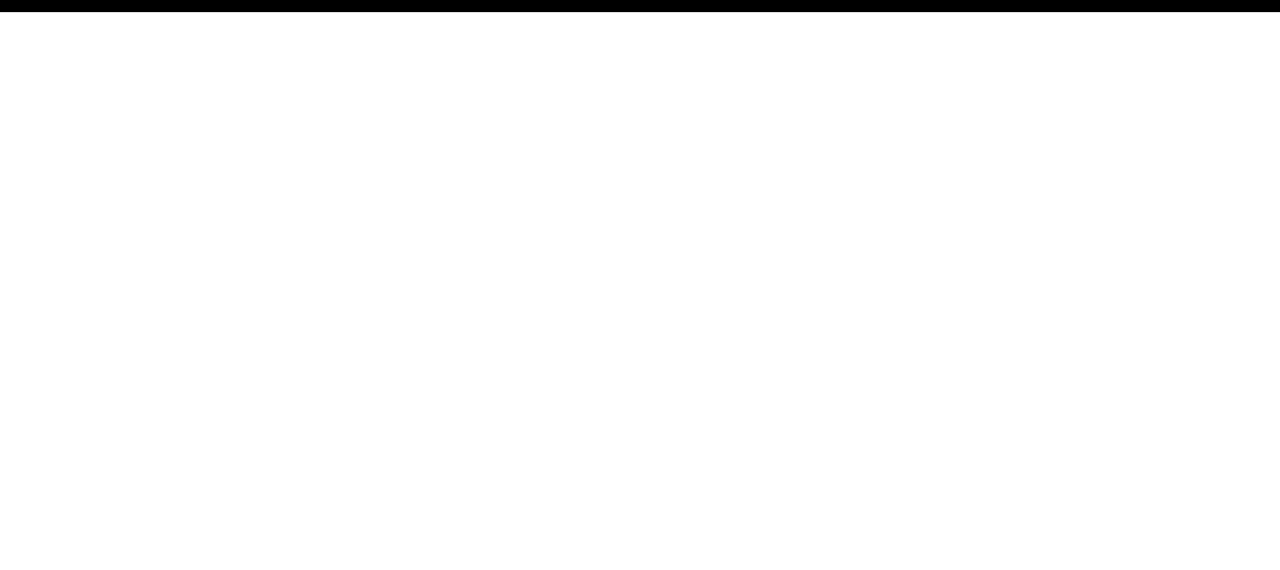
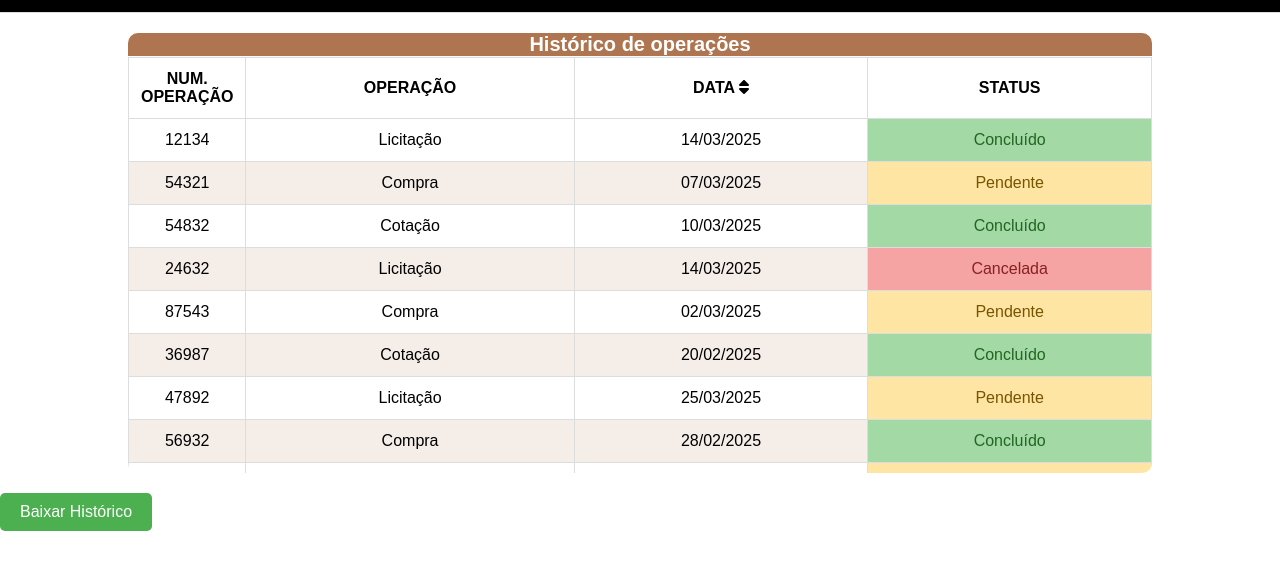
Before and after one commit to OrcaTudo-TCC/DTCC, a plain HTML site: page OrcaTudo/Historico.html in a window 1280 px wide. Shown: the part 68-638 px from the top of the page. Drawn offline with Linux system fonts and the light colour scheme.

Commit message:
Desenvolvendo Historico

```diff
--- a/OrcaTudo/Historico.html
+++ b/OrcaTudo/Historico.html
@@ -5,6 +5,7 @@
     <meta name="viewport" content="width=device-width, initial-scale=1.0">
     <title> Histórico de operações </title>
     <script src="https://kit.fontawesome.com/449a3898b7.js" crossorigin="anonymous"></script> <!--Código Font Awesome para os ícones do site-->
+    <script src="js/historico.js"></script>
     <link rel="stylesheet" href="css/header.css">
     <link rel="stylesheet" href="CSS/Historico.css">
 </head>
@@ -66,6 +67,104 @@
 
 
 
+    <container>
+
+        <div class="historico" >
+            <table>
+                <caption>Histórico de operações</caption>
+                <thead>
+                    <tr>
+                        <th>num. operação</th>
+                        <th>Operação</th>
+                        <th>Data <i class="fas fa-sort"></i></th> <!-- Ícone de ordenação -->
+                        <th>status</th>
+                    </tr>
+                </thead>
+                <tbody>
+                    <tr>
+                        <td>12134</td>
+                        <td>Licitação</td>
+                        <td>14/03/2025</td>
+                        <td class="status" id="concluido">Concluído</td>
+                    </tr>
+                    <tr>
+                        <td>54321</td>
+                        <td>Compra</td>
+                        <td>07/03/2025</td>
+                        <td class="status" id="pendente">Pendente</td>
+                    </tr>
+                    <tr>
+                        <td>54832</td>
+                        <td>Cotação</td>
+                        <td>10/03/2025</td>
+                        <td class="status" id="concluido">Concluído</td>
+                    </tr>
+                    <tr>
+                        <td>24632</td>
+                        <td>Licitação</td>
+                        <td>14/03/2025</td>
+                        <td class="status" id="cancelada">Cancelada</td>
+                    </tr>
+                    <tr>
+                        <td>87543</td>
+                        <td>Compra</td>
+                        <td>02/03/2025</td>
+                        <td class="status" id="pendente">Pendente</td>
+                    </tr>
+                    <tr>
+                        <td>36987</td>
+                        <td>Cotação</td>
+                        <td>20/02/2025</td>
+                        <td class="status" id="concluido">Concluído</td>
+                    </tr>
+                    <tr>
+                        <td>47892</td>
+                        <td>Licitação</td>
+                        <td>25/03/2025</td>
+                        <td class="status" id="pendente">Pendente</td>
+                    </tr>
+                    <tr>
+                        <td>56932</td>
+                        <td>Compra</td>
+                        <td>28/02/2025</td>
+                        <td class="status" id="concluido">Concluído</td>
+                    </tr>
+                    <tr>
+                        <td>63214</td>
+                        <td>Cotação</td>
+                        <td>18/03/2025</td>
+                        <td class="status" id="pendente">Pendente</td>
+                    </tr>
+                    <tr>
+                        <td>74123</td>
+                        <td>Licitação</td>
+                        <td>12/03/2025</td>
+                        <td class="status" id="cancelada">Cancelada</td>
+                    </tr>
+                    <tr>
+                        <td>85214</td>
+                        <td>Compra</td>
+                        <td>05/03/2025</td>
+                        <td class="status" id="concluido">Concluído</td>
+                    </tr>
+                    <tr>
+                        <td>96541</td>
+                        <td>Cotação</td>
+                        <td>22/03/2025</td>
+                        <td class="status" id="pendente">Pendente</td>
+                    </tr>
+                </tbody>
+            </table>
+        </div>
+
+
+     <!-- Botão para download do histórico em XML -->
+<button id="download-btn">Baixar Histórico</button>
+
+
+    </container>
+
+
 
 </body>
 </html>
--- a/OrcaTudo/css/Historico.css
+++ b/OrcaTudo/css/Historico.css
@@ -0,0 +1,95 @@
+* {
+    box-sizing: border-box;
+    margin: 0;
+    padding: 0;
+    font-family: Arial, Helvetica, sans-serif;
+}
+
+.historico{
+    margin: auto;
+    overflow-y: auto; /* Rolagem vertical caso necessário */
+    overflow-x: hidden;
+    margin-top: 20px;
+    width: 80vw;
+    height: 55vh;
+    /* background-color: #DCCEC6; */
+    border-radius: 10px;
+    max-height: 55vh; /* Define a altura máxima antes de ativar a rolagem */
+    max-width: 100%; /* Garante que a tabela não ultrapasse o container */
+
+}
+.historico table{
+    box-shadow: 4px 4px 10px rgba(0, 0, 0, 0.1);
+    width: 100%;
+    margin: auto;
+    border-collapse: collapse;
+    background-color: white;
+}
+caption {
+    font-size: 20px;
+    margin-bottom: 1px;
+    font-weight: bold;
+    color:  #ffffff;
+    background-color: #ae7550;
+}
+.historico table th, td {
+    padding: 12px;
+    border: 1px solid #ddd;
+    text-align: center;
+}
+th{
+    text-transform: uppercase;
+}
+tr:nth-child(even) {
+    background-color: #F5EDE8; /* Tom mais claro do container */
+}
+table tbody tr:hover {
+    background-color: #E2D3CC;
+    cursor: pointer;
+    #cancelada{
+        background-color: #E68A8A;
+        transform: scale(1.05);
+    }
+    #pendente{
+        background-color: #FFD480;
+        transform: scale(1.05);
+    }
+    #concluido{
+        background-color: #8BCF8E;
+        transform: scale(1.05);
+    }
+}
+.status{
+    color: white;
+}
+#concluido{
+    background-color: #A3D9A5;
+    color: #226622;
+}
+#pendente{
+    background-color: #FFE5A3;
+    color: #775500;
+}
+#cancelada{
+    background-color: #F5A3A3;
+    color: #882222;
+}
+.historico table td:first-child{
+    width: 2vw;
+}
+
+
+#download-btn {
+    background-color: #4CAF50; /* Verde */
+    color: white;
+    padding: 10px 20px;
+    border: none;
+    border-radius: 5px;
+    cursor: pointer;
+    font-size: 1rem;
+    margin-top: 20px;
+}
+
+#download-btn:hover {
+    background-color: #45a049; /* Cor um pouco mais escura no hover */
+}
--- /dev/null
+++ b/OrcaTudo/js/historico.js
@@ -0,0 +1,36 @@
+document.addEventListener("DOMContentLoaded", function () {
+    const table = document.querySelector("table");
+    const headers = table.querySelectorAll("th");
+    let sortOrder = 1; // 1 = Crescente, -1 = Decrescente
+
+    headers.forEach((header, columnIndex) => {
+        header.addEventListener("click", function () {
+            const rows = Array.from(table.querySelector("tbody").rows);
+            const isDateColumn = columnIndex === 2; // Índice da coluna de data
+
+            rows.sort((rowA, rowB) => {
+                let cellA = rowA.cells[columnIndex].innerText.trim();
+                let cellB = rowB.cells[columnIndex].innerText.trim();
+
+                if (isDateColumn) {
+                    // Converte as datas para um formato comparável (AAAA-MM-DD)
+                    cellA = new Date(cellA.split("/").reverse().join("-"));
+                    cellB = new Date(cellB.split("/").reverse().join("-"));
+                } else if (!isNaN(cellA) && !isNaN(cellB)) {
+                    // Converte para número se possível
+                    cellA = Number(cellA);
+                    cellB = Number(cellB);
+                }
+
+                return cellA > cellB ? sortOrder : cellA < cellB ? -sortOrder : 0;
+            });
+
+            sortOrder *= -1; // Alterna a ordem da classificação
+
+            // Remove e reinsere as linhas ordenadas
+            const tbody = table.querySelector("tbody");
+            tbody.innerHTML = "";
+            rows.forEach(row => tbody.appendChild(row));
+        });
+    });
+});
```
